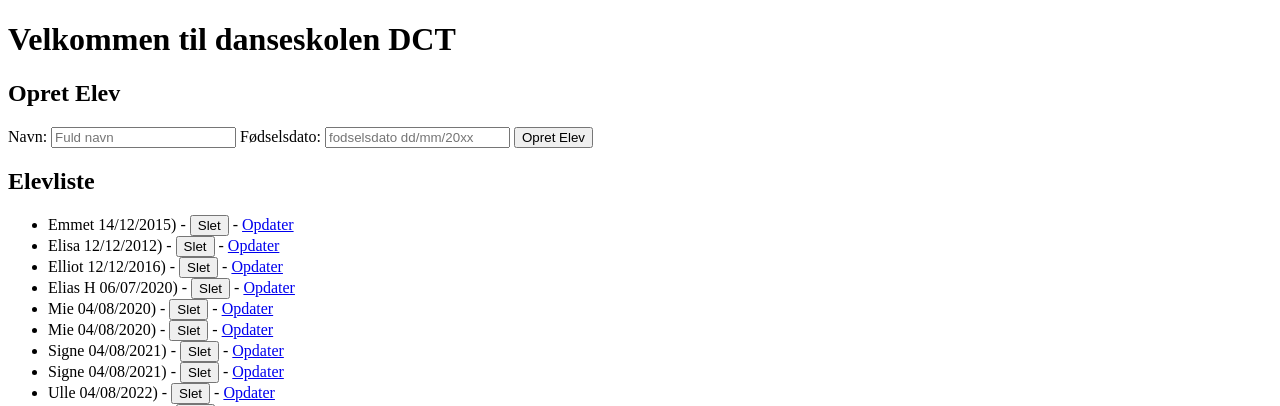
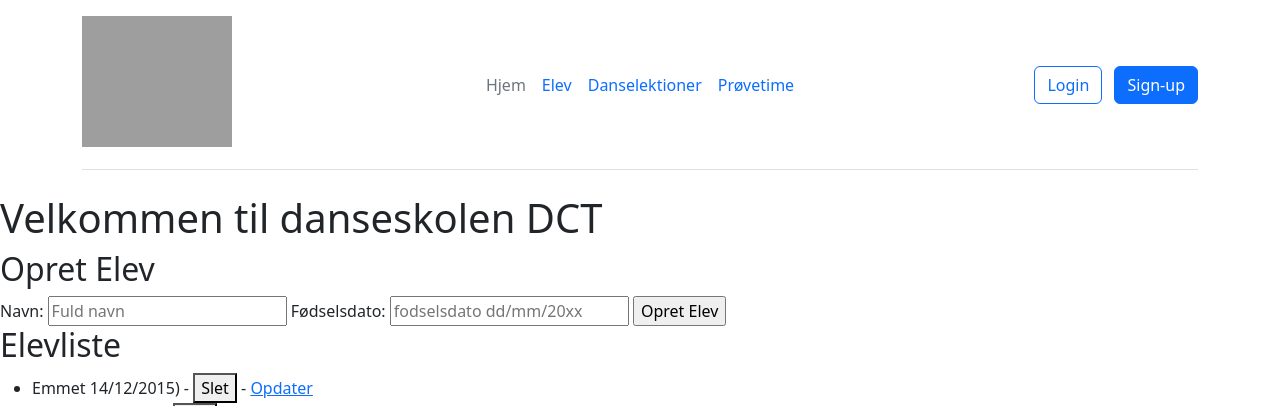
Before and after one commit to LHjortlund/danseskole01, a Flask app: page / in a window 1280 px wide. Shown: the top 406 px of the page. Run offline with Flask 3, Linux system fonts and the light colour scheme; grey boxes are pictures that could not be loaded.

Commit message:
opdateret nav-bar

```diff
--- a/routes.py
+++ b/routes.py
@@ -7,6 +7,10 @@ def register_routes(app, db):
         elever = Elev.query.all()
         return render_template('index.html', elever=elever)
 
+    @app.route('/elev')
+    def elev():
+        elever = Elev.query.all()  # Henter alle elever fra databasen
+        return render_template('elev.html', elever=elever)
 
     @app.route('/opret_elev', methods=["GET", "POST"])
     def opret_elev():
--- a/templates/index.html
+++ b/templates/index.html
@@ -6,10 +6,42 @@
           content="width=device-width, user-scalable=no, initial-scale=1.0, maximum-scale=1.0, minimum-scale=1.0">
     <meta http-equiv="X-UA-Compatible" content="ie=edge">
     <title>Danseskole</title>
+       <link href="https://cdn.jsdelivr.net/npm/bootstrap@5.3.0-alpha2/dist/css/bootstrap.min.css" rel="stylesheet"
+    integrity="sha384-aFq/bzH65dt+w6FI2ooMVUpc+21e0SRygnTpmBvdBgSdnuTN7QbdgL+OapgHtvPp" crossorigin="anonymous">
+
+        <link rel="stylesheet" href="../static/css/style.css">
+
+    <style>.feature-icon {
+      width: 4rem;
+      height: 4rem;
+      border-radius: .75rem;
+    </style>
 
 </head>
 <body>
 <!--NAV BAR/HEADER-->
+    <div class="container" class="gradient-background">
+    <header class="d-flex flex-wrap align-items-center justify-content-center justify-content-md-between py-3 mb-4 border-bottom">
+      <div class="col-md-3 mb-2 mb-md-0">
+        <a href="/" class="d-inline-flex link-body-emphasis text-decoration-none">
+          <img loading="lazy" role="presentation" data-scalestrategy="crop" style="margin-top:-4.217999999999989px;margin-left:0px;display:block;margin:0" src="https://impro.usercontent.one/appid/oneComWsb/domain/dctdans.dk/media/dctdans.dk/onewebmedia/Logo%20sort%20skrift.png?etag=%22c178f-6061a1bc%22&amp;sourceContentType=image%2Fpng&amp;ignoreAspectRatio&amp;resize=150%2B146&amp;extract=0%2B4%2B150%2B131" srcset="https://impro.usercontent.one/appid/oneComWsb/domain/dctdans.dk/media/dctdans.dk/onewebmedia/Logo%20sort%20skrift.png?etag=%22c178f-6061a1bc%22&amp;sourceContentType=image%2Fpng&amp;ignoreAspectRatio&amp;resize=150%2B146&amp;extract=0%2B4%2B150%2B131, https://impro.usercontent.one/appid/oneComWsb/domain/dctdans.dk/media/dctdans.dk/onewebmedia/Logo%20sort%20skrift.png?etag=%22c178f-6061a1bc%22&amp;sourceContentType=image%2Fpng&amp;ignoreAspectRatio&amp;resize=300%2B293&amp;extract=0%2B8%2B300%2B262 2x, https://impro.usercontent.one/appid/oneComWsb/domain/dctdans.dk/media/dctdans.dk/onewebmedia/Logo%20sort%20skrift.png?etag=%22c178f-6061a1bc%22&amp;sourceContentType=image%2Fpng&amp;ignoreAspectRatio&amp;resize=450%2B439&amp;extract=0%2B12%2B450%2B393 3x" height="131" width="150" data-width="150" data-height="131">
+        </a>
+      </div>
+
+      <ul class="nav col-12 col-md-auto mb-2 justify-content-center mb-md-0">
+        <li><a href="#" class="nav-link px-2 link-secondary">Hjem</a></li>
+        <li><a href="/elev" class="nav-link px-2">Elev</a></li>
+        <li><a href="#" class="nav-link px-2">Danselektioner</a></li>
+        <li><a href="#" class="nav-link px-2">Prøvetime</a></li>
+
+      </ul>
+
+      <div class="col-md-3 text-end">
+        <button type="button" class="btn btn-outline-primary me-2">Login</button>
+        <button type="button" class="btn btn-primary">Sign-up</button>
+      </div>
+    </header>
+  </div>
 
 
     <h1>Velkommen til danseskolen DCT</h1>
```
Also changed, not shown: templates/elev.html (added, +22 -0 lines).
